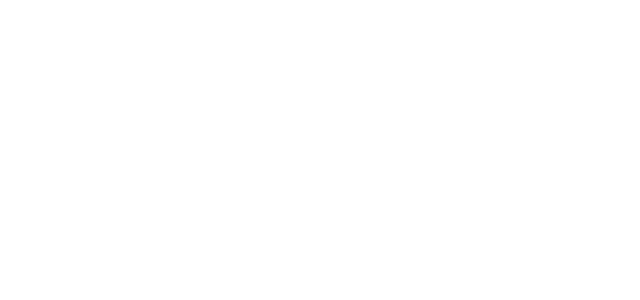
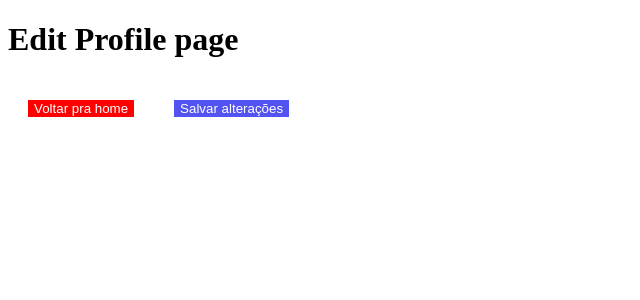
Before and after one commit to FelypeNasc/my-alpha-profiler, a React (Create React App) app in the folder frontend/: page /edit-profile in a window 1280 px wide. Before the commit this address had no page. Shown: the top 300 px of the page, without its empty margins (0-640 px from the left). Built offline with nearby package versions, Linux system fonts and the light colour scheme.

Commit message:
grosso do front, sem os scripts

```diff
--- a/frontend/src/App.js
+++ b/frontend/src/App.js
@@ -7,6 +7,8 @@ import {
 
 import Home from "./pages/Home";
 import Login from "./pages/Login";
+import EditProfile from "./pages/EditProfile"
+import SignUp from "./pages/SignUp"
 
 function App() {
   return (
@@ -14,8 +16,10 @@ function App() {
       <Router>
         <Routes>
 
+          <Route path="/" element={<Login />} />
           <Route path="/home" element={<Home />}/>
-          <Route path="/" element={<Login />} />
+          <Route path="/edit-profile" element={<EditProfile />}/>
+          <Route path="/signup" element={<SignUp/>}/>
 
         </Routes>
           {/* <Route
--- /dev/null
+++ b/frontend/src/components/buttons/NegativeButton/index.js
@@ -0,0 +1,21 @@
+import { NavLink } from "react-router-dom";
+
+function NegativeButton(props) {
+
+  const style = {
+    background: 'red',
+    color: 'white',
+    border: 'none',
+    margin: '20px'
+  }
+
+  return (
+    <NavLink to={props.path}>
+      <button style={style}>
+        {props.label}
+      </button>
+    </NavLink>
+  )
+}
+
+export default NegativeButton
--- /dev/null
+++ b/frontend/src/components/buttons/PositiveButton/index.js
@@ -0,0 +1,22 @@
+import { NavLink } from "react-router-dom";
+
+
+function PositiveButton(props) {
+
+  const style = {
+    background: '#5353f1',
+    color: 'white',
+    border: 'none',
+    margin: '20px'
+  }
+
+  return (
+    <NavLink to={props.path}>
+      <button style={style}>
+        {props.label}
+      </button>
+    </NavLink>
+  )
+}
+
+export default PositiveButton
--- /dev/null
+++ b/frontend/src/components/exporterOfComponents.js
@@ -0,0 +1,7 @@
+import PositiveButton from './buttons/PositiveButton'
+import NegativeButton from './buttons/NegativeButton'
+
+import UserInput from './inputs/UserInput'
+import InputWithLabel from './inputs/InputWithLabel'
+
+export {PositiveButton, NegativeButton, UserInput, InputWithLabel}
--- /dev/null
+++ b/frontend/src/components/inputs/InputWithLabel/index.js
@@ -0,0 +1,19 @@
+function InputWithLabel(props) {
+
+  const divStyle = {
+    margin: "20px",
+    display: 'flex'
+  }
+
+  const inputStyle = {
+    margin: "0 10px"
+  }
+  return (
+    <div style={divStyle}>
+      <label>{props.label}</label>
+      <input style={inputStyle} type={props.type} />
+    </div>
+  )
+}
+
+export default InputWithLabel
--- /dev/null
+++ b/frontend/src/components/inputs/UserInput/index.js
@@ -0,0 +1,14 @@
+function UserInput(props) {
+
+  const style = {
+    margin: "10px"
+  }
+
+  return (
+    <div style={style}>
+      <input type={props.type} placeholder={props.placeholder} />
+    </div>
+  )
+}
+
+export default UserInput
--- a/frontend/src/pages/EditProfile/index.js
+++ b/frontend/src/pages/EditProfile/index.js
@@ -1,6 +1,12 @@
+import {PositiveButton, NegativeButton} from '../../components/exporterOfComponents'
+
 function App() {
   return (
-    <h1>Edit Profile page</h1>
+    <>
+      <h1>Edit Profile page</h1>
+      <NegativeButton path='/home' label='Voltar pra home' />
+      <PositiveButton path='/home' label='Salvar alterações' />
+    </>
   );
 }
 
--- a/frontend/src/pages/Home/index.js
+++ b/frontend/src/pages/Home/index.js
@@ -1,10 +1,12 @@
+import {PositiveButton, NegativeButton} from '../../components/exporterOfComponents'
+
 function Home() {
   return (
     <div>
-
       <h1>Home page</h1>
+      <NegativeButton path="/" label="Sair" />
+      <PositiveButton path="/edit-profile" label="Editar perfil" />
     </div>
-
   );
 }
 
--- a/frontend/src/pages/Login/index.js
+++ b/frontend/src/pages/Login/index.js
@@ -1,9 +1,15 @@
-import { NavLink } from "react-router-dom";
+import {PositiveButton, UserInput} from '../../components/exporterOfComponents'
+import {NavLink} from "react-router-dom";
 
 function Login() {
   return (
     <div>
       <h1>Login page</h1>
+      <UserInput type="text" placeholder="Email" /> <br/>
+      <UserInput type="password" placeholder="Senha" /> <br/>
+      <PositiveButton path='/home' label='Entrar' />
+      <br/>
+      <NavLink to='/signup'>Inscrever-se</NavLink>
     </div>
   );
 }
--- a/frontend/src/pages/SignUp/index.js
+++ b/frontend/src/pages/SignUp/index.js
@@ -1,6 +1,18 @@
+import {PositiveButton, NegativeButton, UserInput, InputWithLabel} from '../../components/exporterOfComponents'
+
 function App() {
   return (
-    <h1>Sign up page</h1>
+    <>
+      <h1>Sign up page</h1>
+
+      <UserInput type="text" placeholder="Nome" />
+      <InputWithLabel type="date" label="Data de nascimento" />
+      <UserInput type="text" placeholder="Email" /> <br />
+      <UserInput type="password" placeholder="Crie uma senha" /> <br />
+
+      <NegativeButton path="/" label="Voltar" />
+      <PositiveButton path="/" label="Registrar" />
+    </>
   );
 }
 
```
Also changed, not shown: 1 other file (tests, documents, lock files or other folders).
